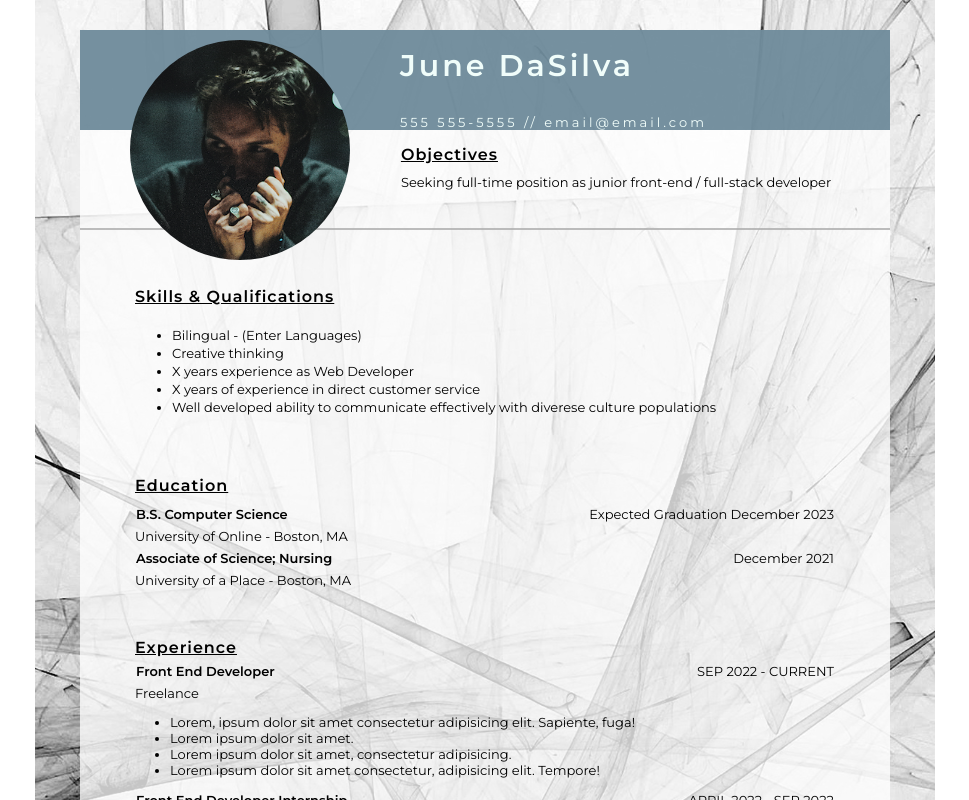
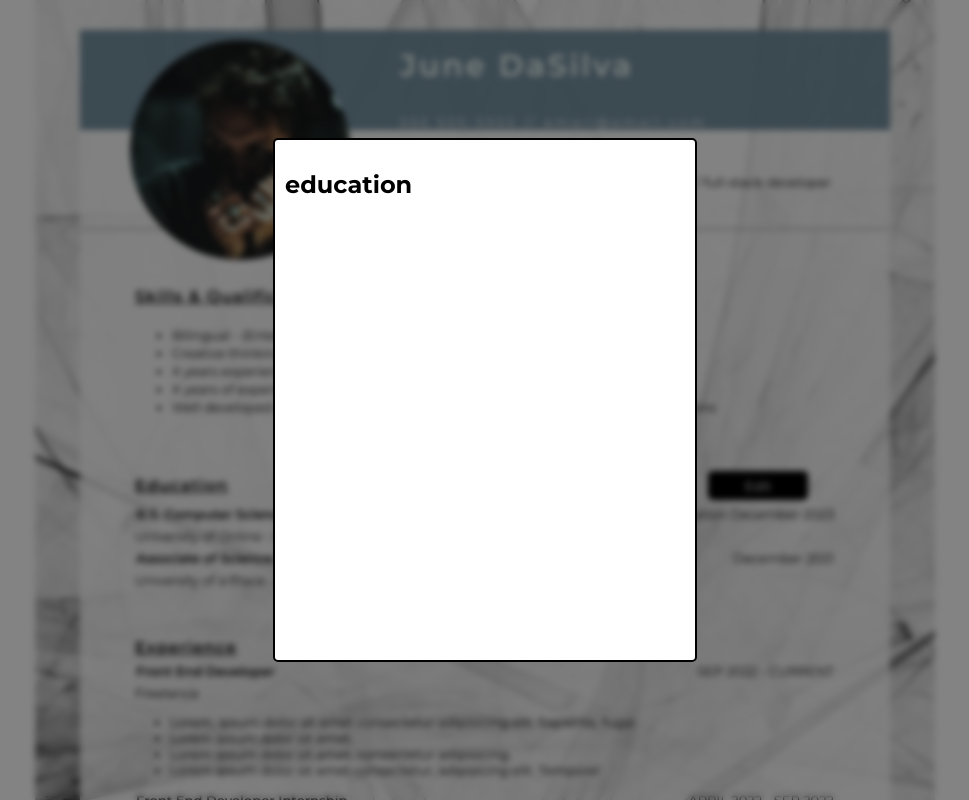
Before and after one commit to JuneDev-html/cv-application, a React (Vite) app: page / in a window 1280 px wide. Shown: the top 800 px of the page, without its empty margins (155-1124 px from the left). Built offline with nearby package versions, Linux system fonts and the light colour scheme; a web font is replaced by a local one.

Commit message:
Start education edit modal

```diff
--- a/src/components/Education.jsx
+++ b/src/components/Education.jsx
@@ -1,6 +1,7 @@
 import React from "react";
 import { defaultEducation } from "./Data";
 import { Edit } from "./Edit";
+import { EducationForm } from "./Forms";
 
 export const Education = () => {
   const [education, setEducation] = React.useState(defaultEducation);
@@ -39,7 +40,7 @@ export const Education = () => {
   // helps to decide whether to show button / editing modal
   const [edit, setEdit] = React.useState({
     isHovering: false,
-    isEditing: false,
+    isEditing: true,
   });
 
   // changes hover state to show edit button
@@ -80,15 +81,21 @@ export const Education = () => {
       onMouseEnter={showButton}
       onMouseLeave={showButton}
     >
+      {edit.isEditing && (
+        <div className="modal--container">
+          <div id="headerModal" className="modal">
+            <EducationForm
+              education={education}
+              finishEdit={editSection}
+              // editEducation={editEdu}
+              // addEducation={addEdu}
+              // removeEducation={removeEdu}
+            />
+          </div>
+          <div id="overlay"></div>
+        </div>
+      )}
       <Edit title="Education" edit={edit} editSection={editSection} />
-      {/* <div className="btn-row">
-        <h4 className="section--title">Education</h4>
-        {edit.isHovering && (
-          <button className="edit--btn" onClick={editSection}>
-            Edit
-          </button>
-        )}
-      </div> */}
       {educationHistory}
     </section>
   );
--- a/src/components/Forms.jsx
+++ b/src/components/Forms.jsx
@@ -104,3 +104,9 @@ export const SkillsForm = ({
     </section>
   );
 };
+
+// -------- Education ----------
+
+export const EducationForm = () => {
+  return <h1>education</h1>;
+};
```
